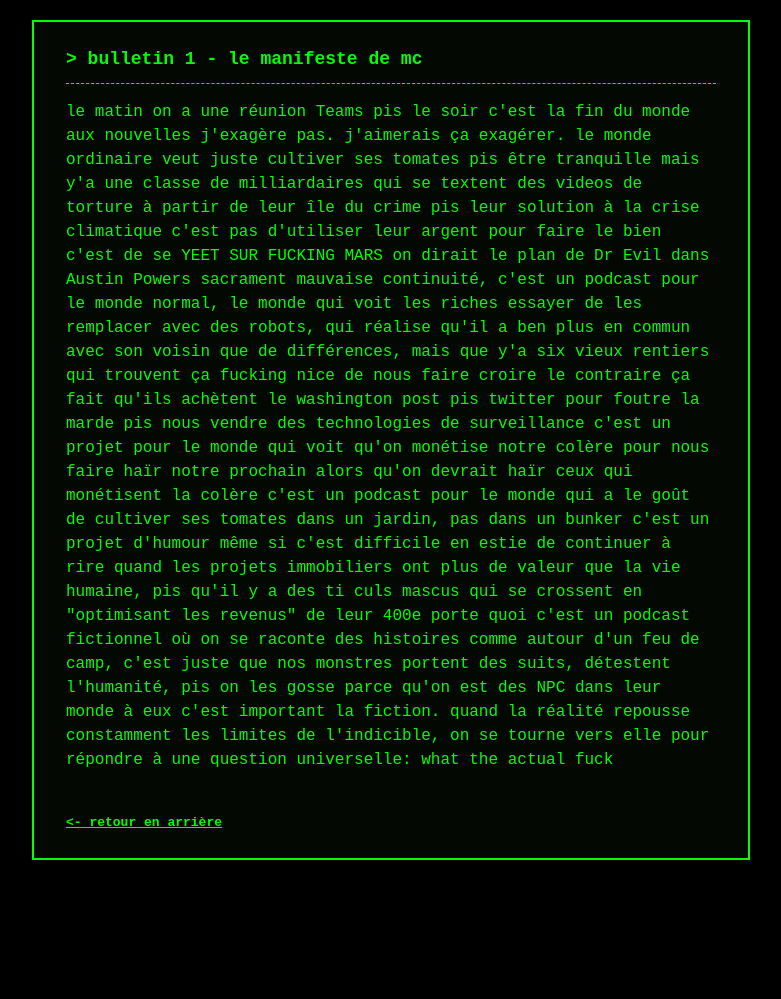
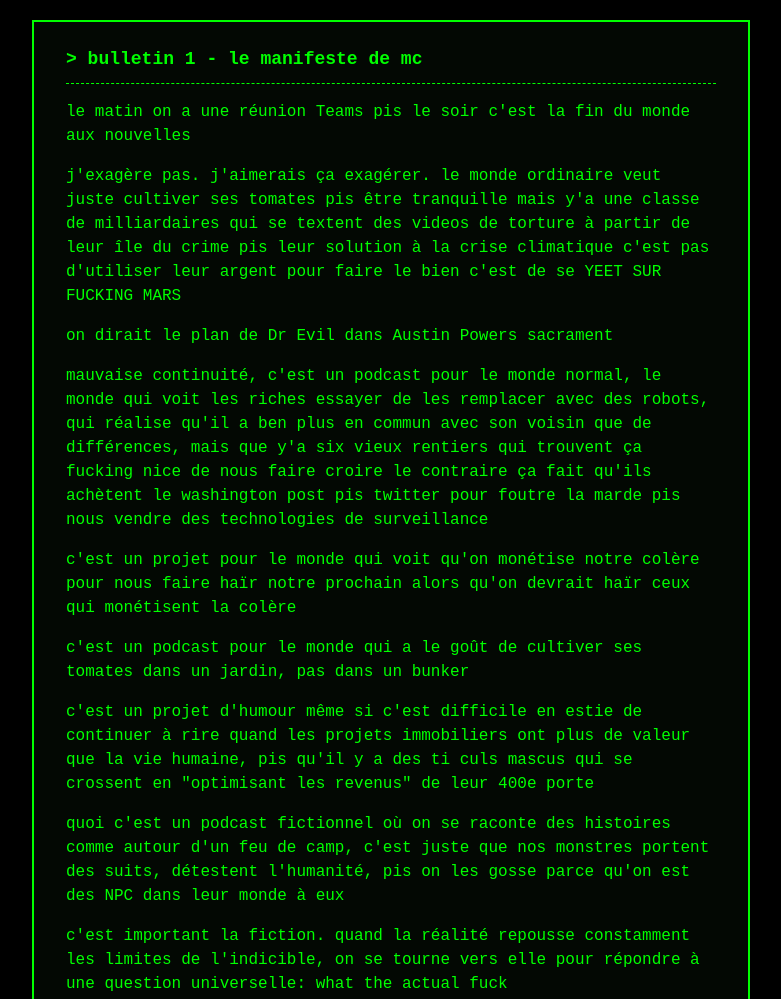
Before and after one commit to mauvaisecontinuite/manifeste, a plain HTML site: page blog/bulletin-01.html in a window 1280 px wide. Shown: the top 999 px of the page, without its empty margins (249-1030 px from the left). Before the commit the page ends 880 px from the top, so only its background shows below. Drawn offline with Linux system fonts and the light colour scheme.

Commit message:
Update bulletin-01.html

```diff
--- a/blog/bulletin-01.html
+++ b/blog/bulletin-01.html
@@ -48,16 +48,16 @@
   <div class="box">
     <h1>> bulletin 1 - le manifeste de mc</h1>
 
-    <p>le matin on a une réunion Teams pis le soir c'est la fin du monde aux nouvelles
-j'exagère pas. j'aimerais ça exagérer. le monde ordinaire veut juste cultiver ses tomates pis être tranquille mais y'a une classe de milliardaires qui se textent des videos de torture à partir de leur île du crime pis leur solution à la crise climatique c'est pas d'utiliser leur argent pour faire le bien c'est de se YEET SUR FUCKING MARS
-on dirait le plan de Dr Evil dans Austin Powers sacrament
-mauvaise continuité, c'est un podcast pour le monde normal, le monde qui voit les riches essayer de les remplacer avec des robots, qui réalise qu'il a ben plus en commun avec son voisin que de différences, mais que y'a six vieux rentiers qui trouvent ça fucking nice de nous faire croire le contraire ça fait qu'ils achètent le washington post pis twitter pour foutre la marde pis nous vendre des technologies de surveillance
-c'est un projet pour le monde qui voit qu'on monétise notre colère pour nous faire haïr notre prochain alors qu'on devrait haïr ceux qui monétisent la colère
-c'est un podcast pour le monde qui a le goût de cultiver ses tomates dans un jardin, pas dans un bunker
-c'est un projet d'humour même si c'est difficile en estie de continuer à rire quand les projets immobiliers ont plus de valeur que la vie humaine, pis qu'il y a des ti culs mascus qui se crossent en "optimisant les revenus" de leur 400e porte
-quoi c'est un podcast fictionnel où on se raconte des histoires comme autour d'un feu de camp, c'est juste que nos monstres portent des suits, détestent l'humanité, pis on les gosse parce qu'on est des NPC dans leur monde à eux
-c'est important la fiction. quand la réalité repousse constamment les limites de l'indicible, on se tourne vers elle pour répondre à une question universelle: what the actual fuck
-</p>
+    <p>le matin on a une réunion Teams pis le soir c'est la fin du monde aux nouvelles</p>
+<p>j'exagère pas. j'aimerais ça exagérer. le monde ordinaire veut juste cultiver ses tomates pis être tranquille mais y'a une classe de milliardaires qui se textent des videos de torture à partir de leur île du crime pis leur solution à la crise climatique c'est pas d'utiliser leur argent pour faire le bien c'est de se YEET SUR FUCKING MARS</p>
+<p>on dirait le plan de Dr Evil dans Austin Powers sacrament</p>
+<p>mauvaise continuité, c'est un podcast pour le monde normal, le monde qui voit les riches essayer de les remplacer avec des robots, qui réalise qu'il a ben plus en commun avec son voisin que de différences, mais que y'a six vieux rentiers qui trouvent ça fucking nice de nous faire croire le contraire ça fait qu'ils achètent le washington post pis twitter pour foutre la marde pis nous vendre des technologies de surveillance</p>
+<p>c'est un projet pour le monde qui voit qu'on monétise notre colère pour nous faire haïr notre prochain alors qu'on devrait haïr ceux qui monétisent la colère</p>
+<p>c'est un podcast pour le monde qui a le goût de cultiver ses tomates dans un jardin, pas dans un bunker</p>
+<p>c'est un projet d'humour même si c'est difficile en estie de continuer à rire quand les projets immobiliers ont plus de valeur que la vie humaine, pis qu'il y a des ti culs mascus qui se crossent en "optimisant les revenus" de leur 400e porte</p>
+<p>quoi c'est un podcast fictionnel où on se raconte des histoires comme autour d'un feu de camp, c'est juste que nos monstres portent des suits, détestent l'humanité, pis on les gosse parce qu'on est des NPC dans leur monde à eux</p>
+<p>c'est important la fiction. quand la réalité repousse constamment les limites de l'indicible, on se tourne vers elle pour répondre à une question universelle: what the actual fuck</p>
+
 
     <a href="../index.html" class="back-link"><- retour en arrière </a>
   </div>
```
